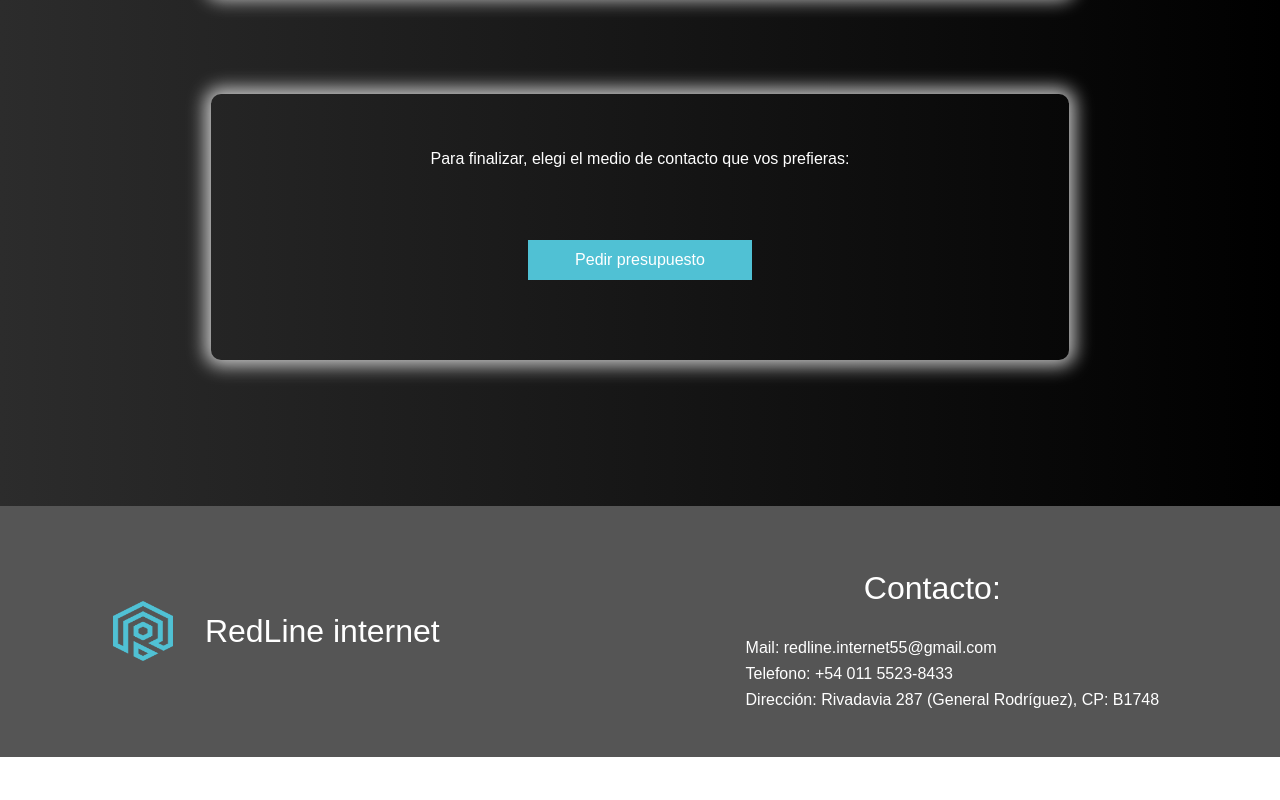
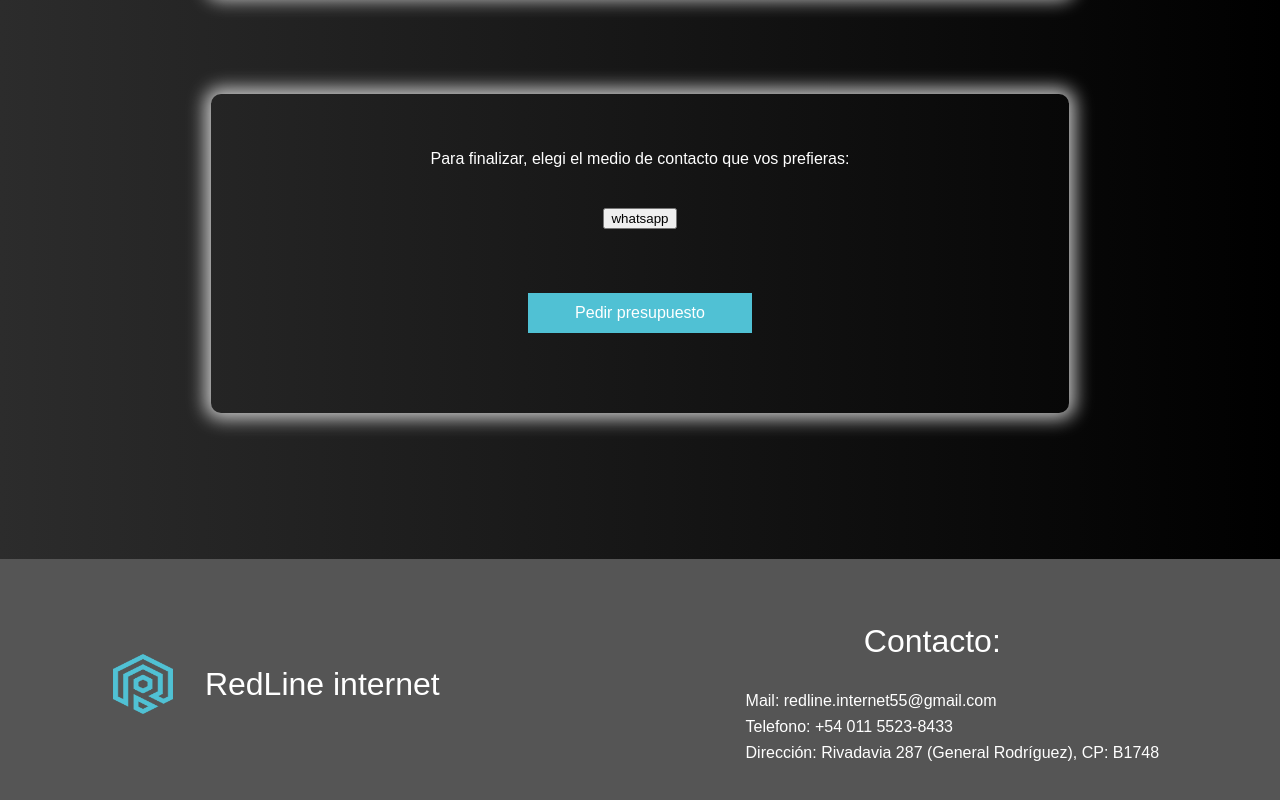
Before and after one commit to gabriel-shulman-1/redline, a React (Create React App) app: page /Prices in a window 1280 px wide. Shown: the part 1422-2222 px from the top of the page. Before the commit the page ends 2179 px from the top, so only its background shows below. Built offline with nearby package versions, Linux system fonts and the light colour scheme.

Commit message:
logica de seleccion de medios ok

```diff
--- a/src/Components/prices.jsx
+++ b/src/Components/prices.jsx
@@ -4,8 +4,8 @@ import data from "../data/info.json";
 import "leaflet/dist/leaflet.css";
 import "react-toastify/dist/ReactToastify.css";
 import { useNavigate } from "react-router-dom";
-import wps from "../assets/wps.svg";
-import mail from "../assets/mail.svg";
+//import wps from "../assets/wps.svg";
+//import mail from "../assets/mail.svg";
 
 export const Prices = () => {
   const [msn1, setMsn1] = useState("");
@@ -15,7 +15,7 @@ export const Prices = () => {
   const [msn5, setMsn5] = useState("");
   const [msn6, setMsn6] = useState("");
   const [msn7, setMsn7] = useState("");
-  const [gps, setGps] = useState("");
+  const [medio,setMedio] = useState(false);
   const [method, setMethod] = useState("whatsapp");
   const [selectedItems, setSelectedItems] = useState([]);
   const Navigate = useNavigate();
@@ -48,12 +48,7 @@ export const Prices = () => {
       const whatsappUrl = `https://wa.me/+5491126890280?text=${encodeURIComponent(
         intro +
           ". Planes solicitados: " +
-          intro5 +
-          ". Coordenadas: " +
-          " Y=" +
-          gps[0] +
-          " X=" +
-          gps[1]
+          intro5
       )}`;
       Navigate("/notify/" + msn1);
       window.open(whatsappUrl, "_blank");
@@ -64,10 +59,6 @@ export const Prices = () => {
         { msn1 }.msn1 +
         "&body=" +
         intro +
-        ". Ubicación: Y " +
-        gps[0] +
-        " X " +
-        gps[1] +
         ". Planes solicitados: " +
         intro5;
       Navigate("/notify/" + msn1);
@@ -85,6 +76,16 @@ export const Prices = () => {
         return [...prevSelectedItems, item];
       }
     });
+  };
+
+  //construir selector de forma de envio whatsapp/email
+  const selectMedio = (opcion) => {
+    setMedio(!medio)
+    if (opcion){
+      setMethod("email")
+    } else {
+      setMethod("whatsapp")
+    }
   };
 
 
@@ -224,7 +225,7 @@ export const Prices = () => {
           Para finalizar, elegi el medio de contacto que vos prefieras:
         </p>
 
-
+        <button onClick={() => selectMedio(medio)}>{method}</button>
 
         <button onClick={handleSend} className="nav-btn">
           Pedir presupuesto
```
